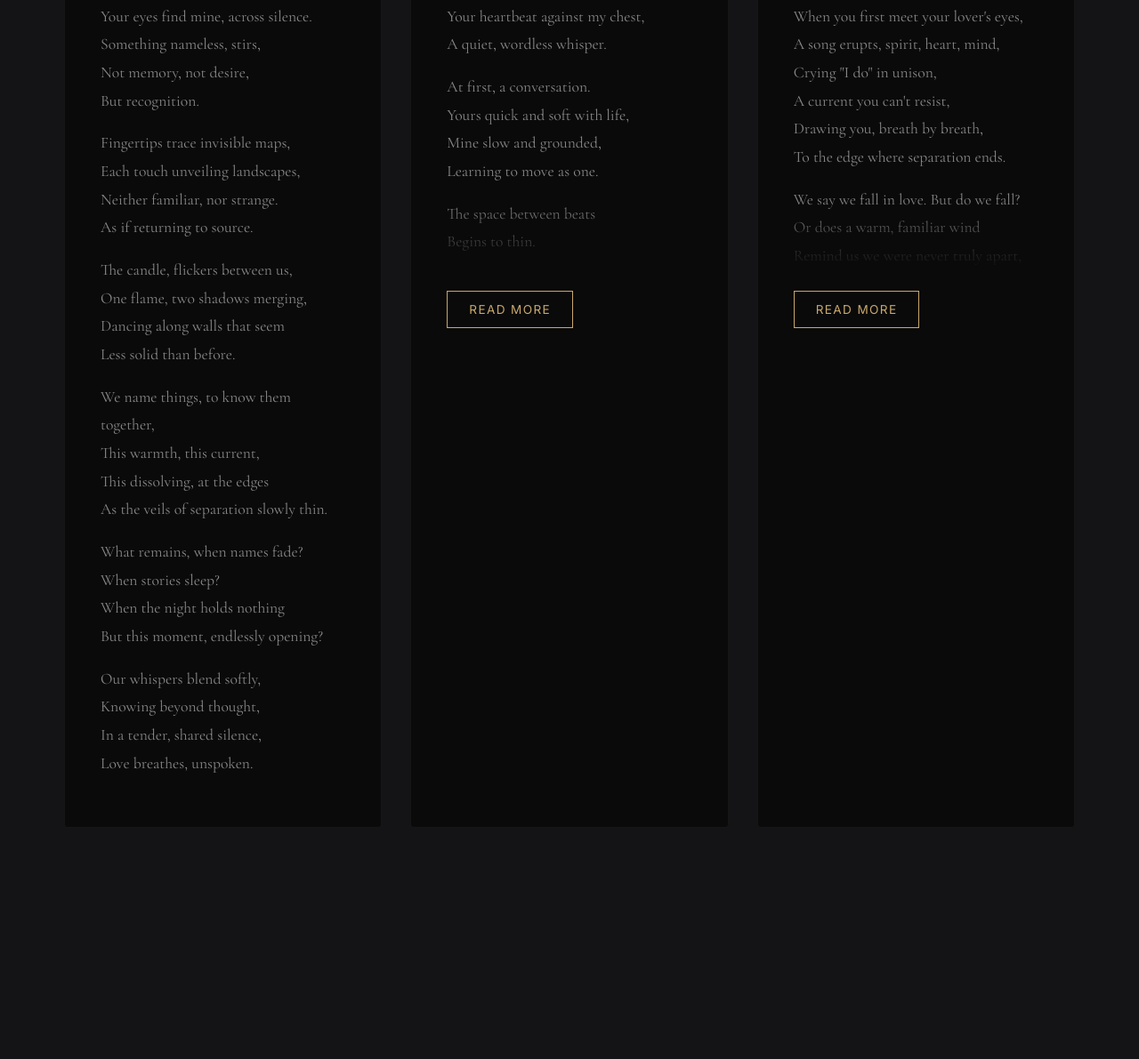
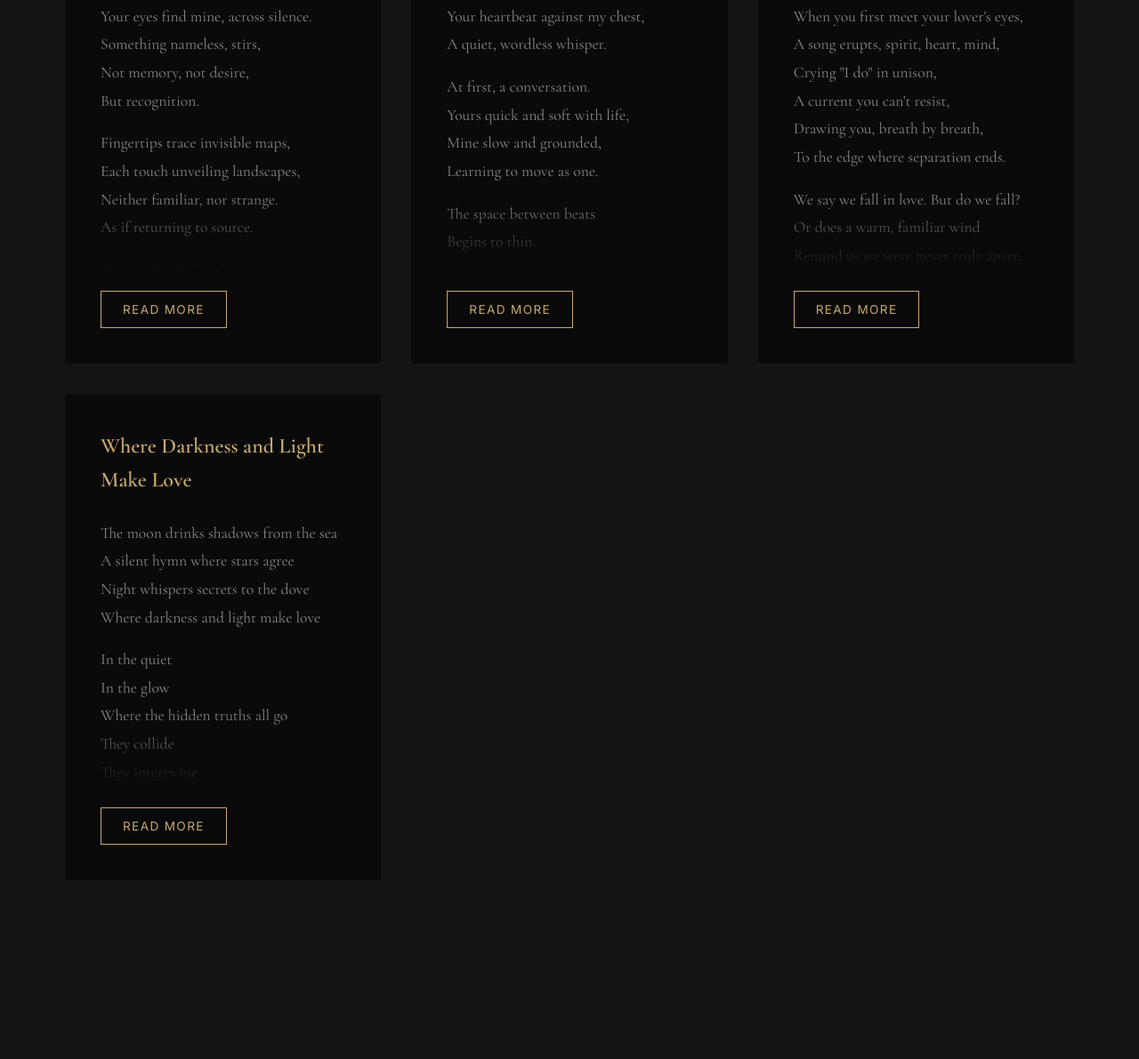
Before and after one commit to hognek/website, a plain HTML site: page index.html in a window 1280 px wide. Shown: the part 1956-3147 px from the top of the page at 89% size. Drawn offline with nearby package versions, Linux system fonts and the light colour scheme.

Commit message:
Add 'Where Love Breathes' expand button and new lyric
- Make 'Where Love Breathes' expandable (was showing full poem)
- Add new lyric: 'Where Darkness and Light Make Love'
- All four poems/lyrics now have expandable format
- Add lyric file to poetry-lyrics/completed/
- Update README with new work

```diff
--- a/index.html
+++ b/index.html
@@ -66,9 +66,9 @@
             <p class="section-intro">Words that point to what cannot be named.</p>
 
             <div class="poem-grid">
-                <article class="poem-card">
+                <article class="poem-card poem-card-expandable">
                     <h3 class="poem-title">Where Love Breathes</h3>
-                    <div class="poem-content">
+                    <div class="poem-content poem-content-collapsed">
                         <p>Your eyes find mine, across silence.<br>
                         Something nameless, stirs,<br>
                         Not memory, not desire,<br>
@@ -79,6 +79,7 @@
                         Neither familiar, nor strange.<br>
                         As if returning to source.</p>
 
+                        <div class="poem-expand-content">
                             <p>The candle, flickers between us,<br>
                             One flame, two shadows merging,<br>
                             Dancing along walls that seem<br>
@@ -99,6 +100,8 @@
                             In a tender, shared silence,<br>
                             Love breathes, unspoken.</p>
                         </div>
+                    </div>
+                    <button class="poem-expand-btn">Read more</button>
                 </article>
 
                 <article class="poem-card poem-card-expandable">
@@ -190,6 +193,56 @@
                     </div>
                     <button class="poem-expand-btn">Read more</button>
                 </article>
+
+                <article class="poem-card poem-card-expandable">
+                    <h3 class="poem-title">Where Darkness and Light Make Love</h3>
+                    <div class="poem-content poem-content-collapsed">
+                        <p>The moon drinks shadows from the sea<br>
+                        A silent hymn where stars agree<br>
+                        Night whispers secrets to the dove<br>
+                        Where darkness and light make love</p>
+
+                        <p>In the quiet<br>
+                        In the glow<br>
+                        Where the hidden truths all go<br>
+                        They collide<br>
+                        They intertwine<br>
+                        A dance of chaos<br>
+                        So divine<br>
+                        Where darkness and light make love</p>
+
+                        <div class="poem-expand-content">
+                            <p>The sun bleeds gold across the mist<br>
+                            A fleeting touch<br>
+                            A burning kiss<br>
+                            The twilight bends<br>
+                            The heavens shove<br>
+                            To watch darkness and light make love</p>
+
+                            <p>No borders here<br>
+                            No chains to hold<br>
+                            Just stories shared<br>
+                            Both new and old</p>
+
+                            <p>In the quiet<br>
+                            In the glow<br>
+                            Where the hidden truths all go<br>
+                            They collide<br>
+                            They intertwine<br>
+                            A dance of chaos<br>
+                            So divine<br>
+                            Where darkness and light make love</p>
+
+                            <p>The edges blur<br>
+                            The colors melt<br>
+                            A union neither's ever felt<br>
+                            The shadows hum<br>
+                            The daylight sighs<br>
+                            As love ignites behind closed skies</p>
+                        </div>
+                    </div>
+                    <button class="poem-expand-btn">Read more</button>
+                </article>
             </div>
         </div>
     </section>
```
Also changed, not shown: 2 other files. Lines whose indentation alone changed are shown as unchanged.
